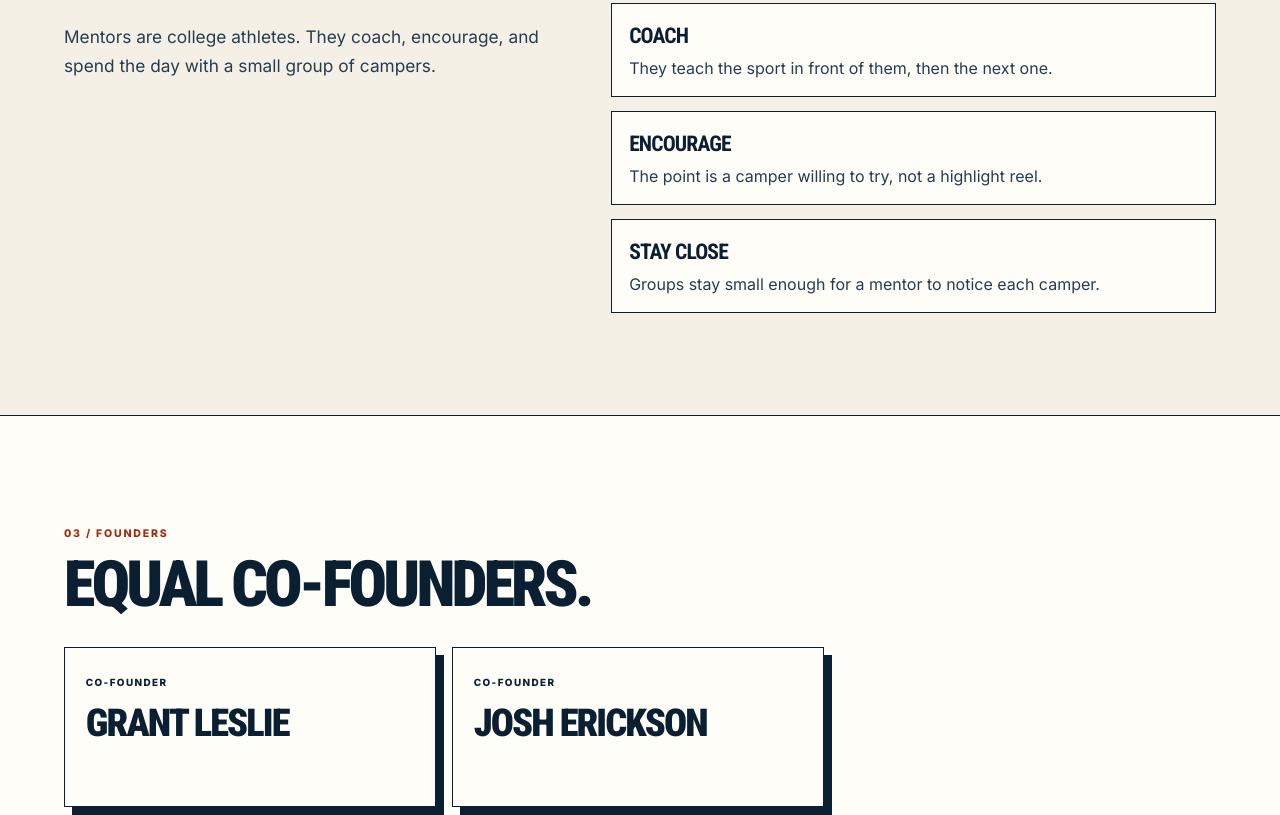
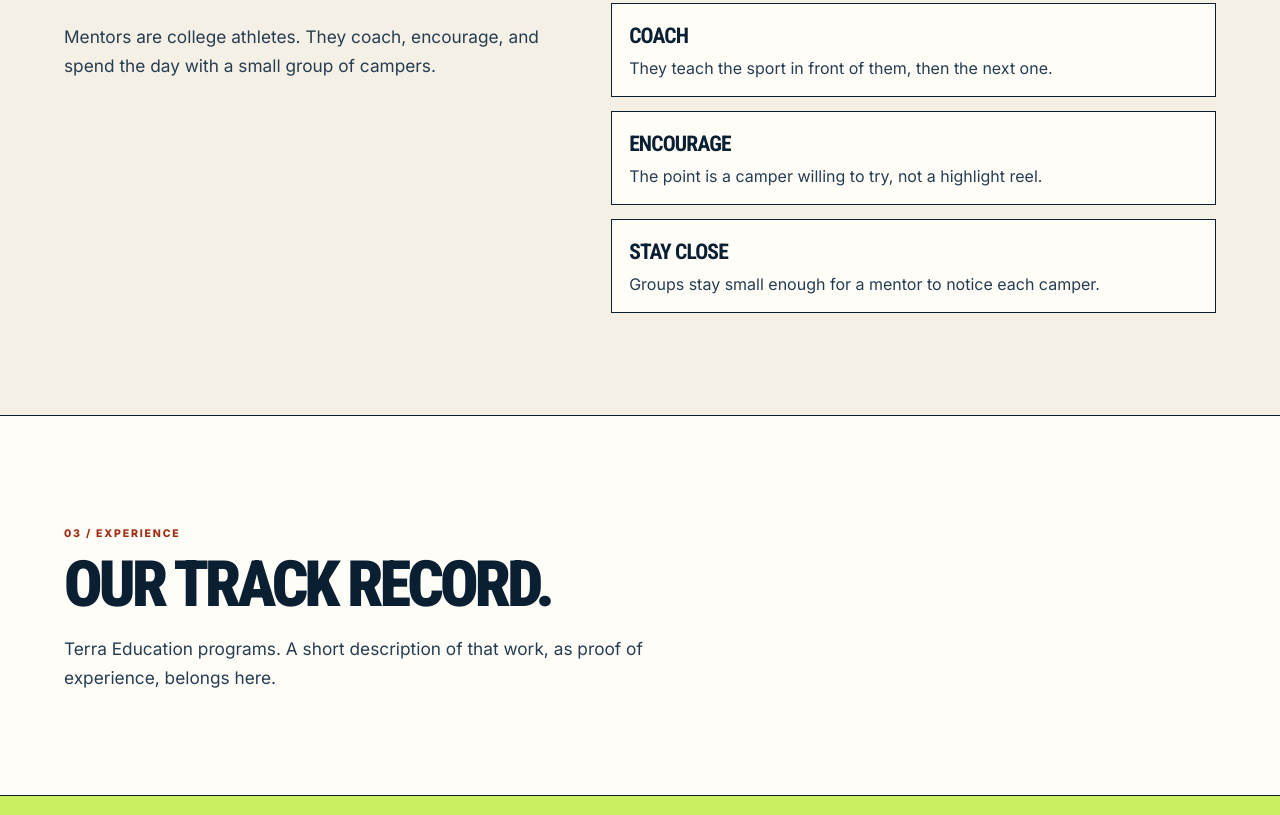
Before and after one commit to followmesports/followmesports.github.io, a plain HTML site: page index.html in a window 1280 px wide. Shown: the part 1982-2797 px from the top of the page. Drawn offline with Linux system fonts and the light colour scheme.

Commit message:
Replace the founders block with an experience section.
The section is a placeholder for Terra Education programs, and that name stays inside this section only.

Co-authored-by: followmesports <followmesports@users.noreply.github.com>

```diff
--- a/index.html
+++ b/index.html
@@ -37,11 +37,7 @@
   "name": "Follow Me Sports Camps",
   "url": "https://followmesports.com",
   "email": "grant@followmesports.com",
-  "description": "Coming to a university campus near you.",
-  "founder": [
-    { "@type": "Person", "name": "Grant Leslie", "jobTitle": "Co-founder" },
-    { "@type": "Person", "name": "Josh Erickson", "jobTitle": "Co-founder" }
-  ]
+  "description": "Coming to a university campus near you."
 }
 </script>
 </head>
@@ -67,7 +63,7 @@
   <nav id="primary-nav" aria-label="Primary">
     <a href="#camp">The camp</a>
     <a href="#mentors">Mentors</a>
-    <a href="#founders">Founders</a>
+    <a href="#experience">Experience</a>
     <a href="#interest">Interest list</a>
   </nav>
   <div class="header-actions">
@@ -186,23 +182,13 @@
     </div>
   </section>
 
-  <section class="band" id="founders">
+  <section class="band" id="experience">
     <div class="section-shell">
-      <span class="section-index">03 / Founders</span>
+      <span class="section-index">03 / Experience</span>
       <!-- COPY: pending approval -->
-      <h2>Equal co-founders.</h2>
-      <ul class="founder-grid">
-        <li>
-          <span>Co-founder</span>
-          <strong>Grant Leslie</strong>
-        </li>
-        <li>
-          <span>Co-founder</span>
-          <strong>Josh Erickson</strong>
-        </li>
-      </ul>
+      <h2>Our track record.</h2>
       <!-- COPY: pending approval -->
-      <p class="band-lead">Grant Leslie and Josh Erickson are equal co-founders of Follow Me Sports Camps.</p>
+      <p class="band-lead">Terra Education programs. A short description of that work, as proof of experience, belongs here.</p>
     </div>
   </section>
 
@@ -282,7 +268,7 @@
     <span>ON THIS PAGE</span>
     <a href="#camp">The camp</a>
     <a href="#mentors">Mentors</a>
-    <a href="#founders">Founders</a>
+    <a href="#experience">Experience</a>
     <a href="#interest">Interest list</a>
     <a href="/privacy.html">Privacy</a>
   </div>
--- a/styles.css
+++ b/styles.css
@@ -556,42 +556,6 @@ img {
   margin-top: 0.25rem;
 }
 
-.founder-grid {
-  display: grid;
-  gap: 1rem;
-  grid-template-columns: repeat(2, minmax(0, 1fr));
-  list-style: none;
-  margin: 2rem 0 0;
-  max-width: 760px;
-  padding: 0;
-}
-
-.founder-grid li {
-  background: var(--paper);
-  border: 1px solid var(--ink);
-  box-shadow: 8px 8px 0 var(--ink);
-  min-height: 160px;
-  padding: 1.3rem 1.3rem 1.4rem;
-}
-
-.founder-grid span {
-  font-size: 0.62rem;
-  font-weight: 900;
-  letter-spacing: 0.14em;
-  text-transform: uppercase;
-}
-
-.founder-grid strong {
-  display: block;
-  font-family: var(--display);
-  font-size: clamp(2rem, 3vw, 2.7rem);
-  font-weight: 900;
-  letter-spacing: -0.05em;
-  line-height: 0.95;
-  margin-top: 0.8rem;
-  text-transform: uppercase;
-}
-
 .interest-section {
   background: var(--lime);
   border-top: 1px solid var(--ink);
@@ -897,8 +861,7 @@ footer {
   .hero-grid,
   .mentor-grid,
   .interest-grid,
-  .promise-grid,
-  .founder-grid {
+  .promise-grid {
     grid-template-columns: 1fr;
   }
 
```
